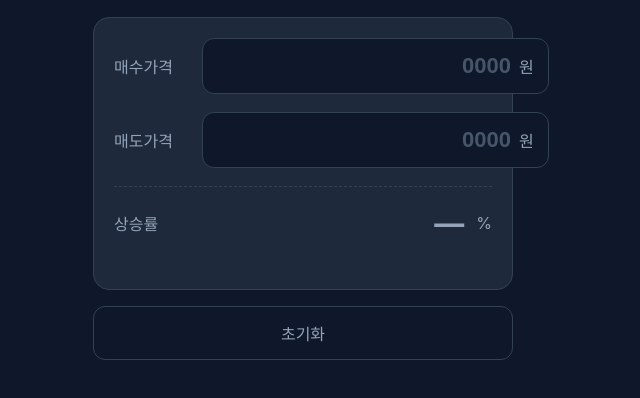
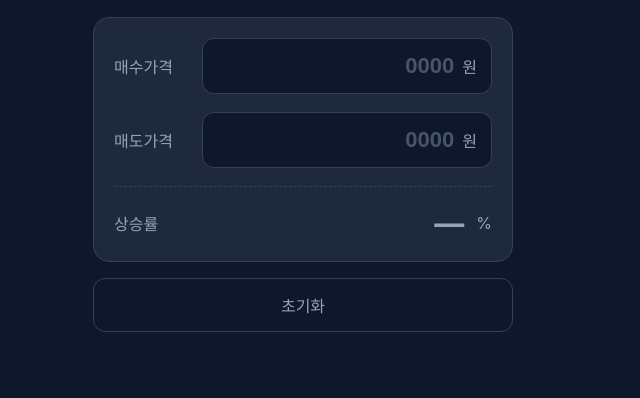
Before and after one commit to artofstock/rate-elw, a plain HTML site: page index.html in a window 1280 px wide. Shown: the part 64-462 px from the top of the page, without its empty margins (337-977 px from the left). Drawn offline with Linux system fonts and the light colour scheme.

Commit message:
Add files via upload

```diff
--- a/index.html
+++ b/index.html
@@ -26,10 +26,10 @@
     padding: 20px; display: flex; flex-direction: column; gap: 18px; }
   .row { display: flex; align-items: center; gap: 12px; }
   .row label { width: 76px; font-size: 16px; color: var(--sub); flex-shrink: 0; }
-  .field { flex: 1; display: flex; align-items: center; gap: 8px;
+  .field { flex: 1; min-width: 0; display: flex; align-items: center; gap: 8px;
     background: var(--bg); border: 1px solid var(--line); border-radius: 12px; padding: 0 14px; }
   .field:focus-within { border-color: #64748b; }
-  .field input { flex: 1; min-width: 0; background: none; border: 0; outline: 0;
+  .field input { flex: 1; width: 100%; min-width: 0; background: none; border: 0; outline: 0;
     color: var(--text); font-size: 22px; font-weight: 600; text-align: right; padding: 14px 0; }
   .field input::placeholder { color: #475569; }
   .unit { color: var(--sub); font-size: 16px; }
@@ -37,7 +37,8 @@
   .result .value { flex: 1; text-align: right; font-size: 30px; font-weight: 700; color: var(--flat); }
   .result.up .value { color: var(--up); }
   .result.down .value { color: var(--down); }
-  .diff { text-align: right; font-size: 14px; color: var(--sub); margin-top: -8px; min-height: 18px; }
+  .diff { text-align: right; font-size: 14px; color: var(--sub); margin-top: -8px; }
+  .diff:empty { display: none; }
   button { margin-top: 16px; width: 100%; padding: 14px; border-radius: 12px; border: 1px solid var(--line);
     background: transparent; color: var(--sub); font-size: 16px; }
   button:active { background: var(--card); }
--- a/sw.js
+++ b/sw.js
@@ -1,4 +1,4 @@
-const CACHE = 'rate-calc-v1';
+const CACHE = 'rate-calc-v2';
 const FILES = [
   './',
   './index.html',
```
